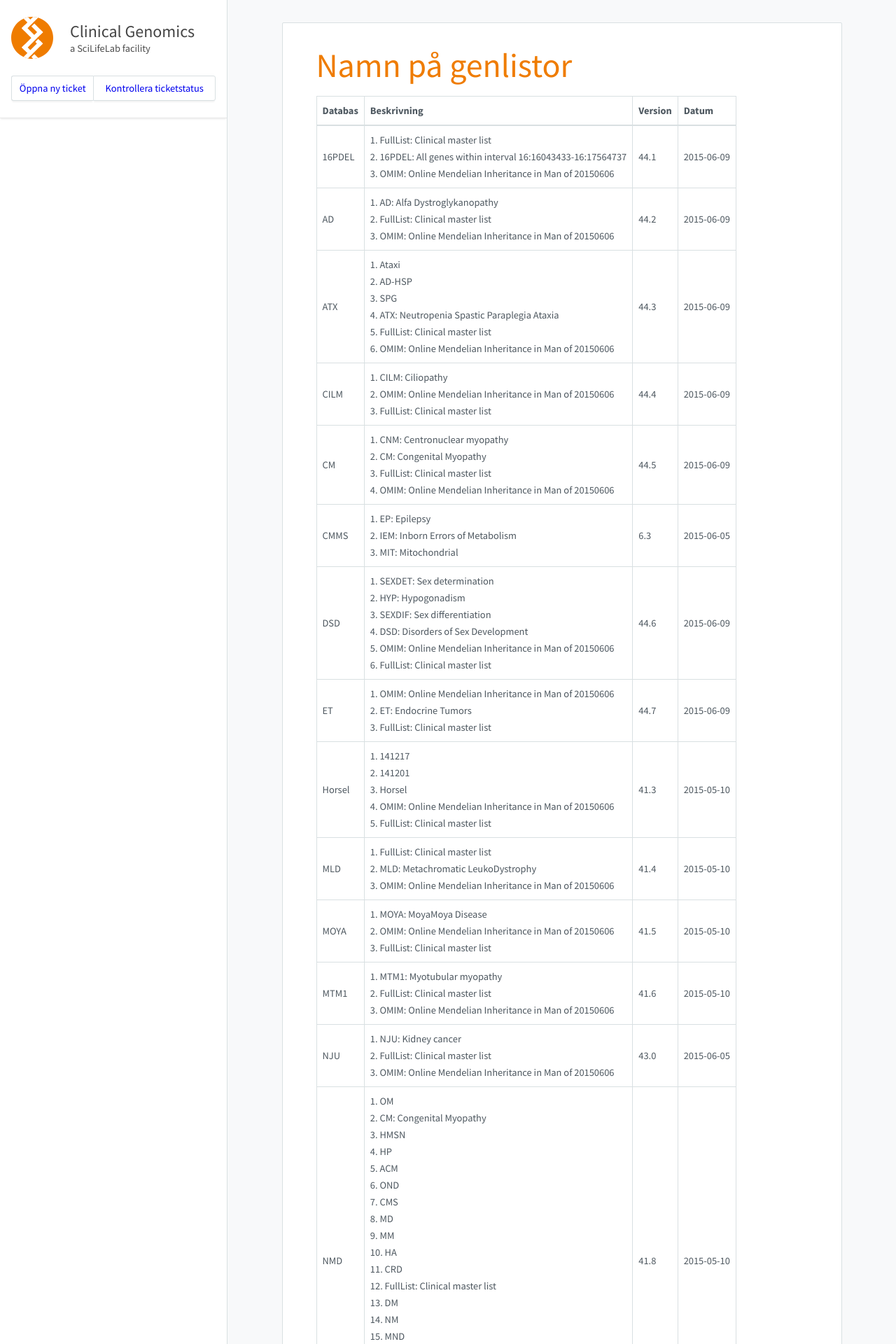
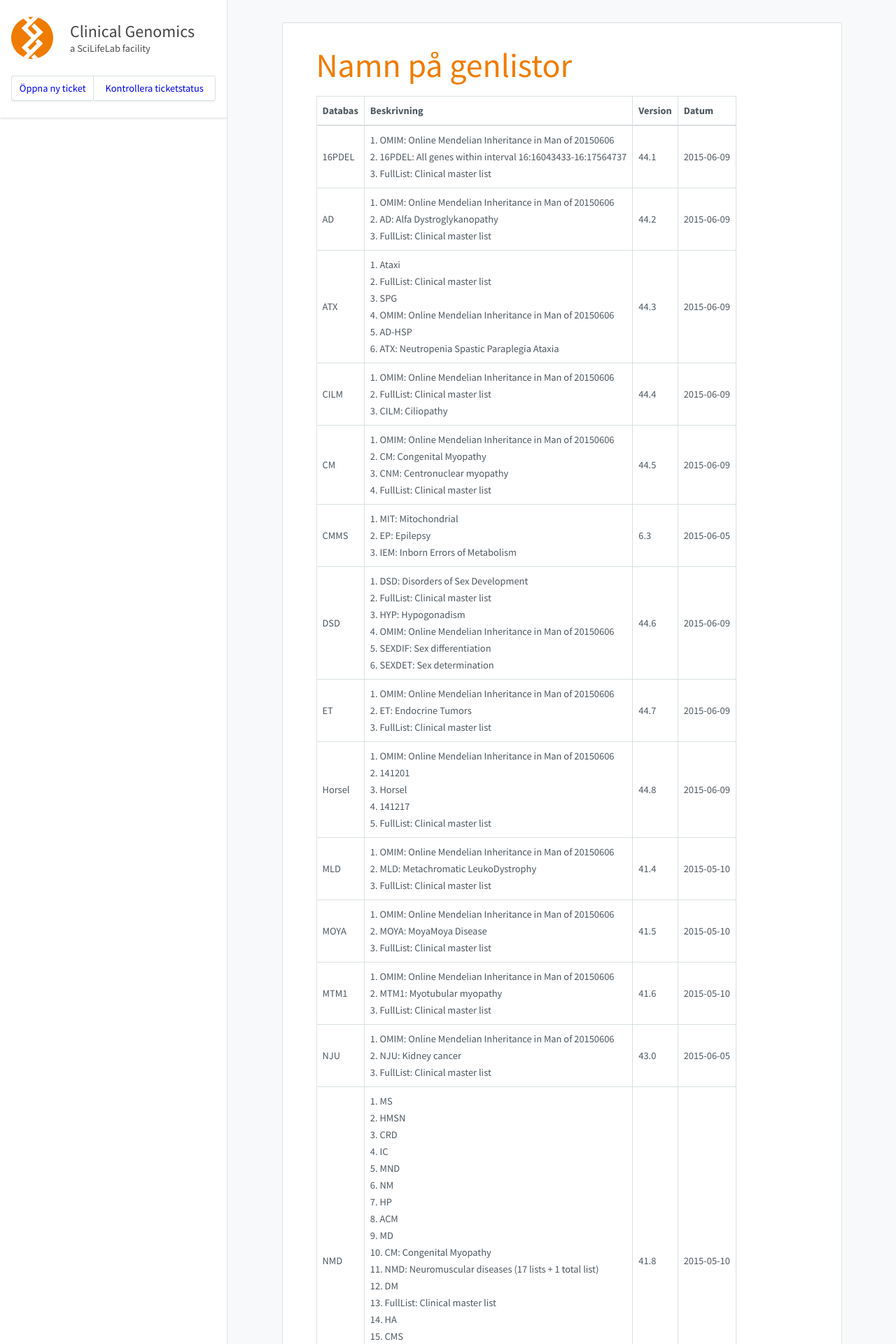
Before and after one commit to Clinical-Genomics/clinical-genomics.github.io, a Jekyll site: the page built from _pages/namnpagenlistor.md, in a window 1280 px wide. Shown: the top 1920 px of the page at 70% size. Built offline with Jekyll 4.4.1, drawn with Linux system fonts in a browser that asks for light colours; nearby versions of some CDN libraries; some of the changed text lies outside the part shown.

Commit message:
Update to cust002-Horsel.txt

```diff
--- a/_pages/namnpagenlistor.md
+++ b/_pages/namnpagenlistor.md
@@ -8,24 +8,24 @@
 
 |Databas|Beskrivning|Version|Datum|
 |---|---|---|---|
-|16PDEL|1. FullList: Clinical master list<br />2. 16PDEL: All genes within interval 16:16043433-16:17564737<br />3. OMIM: Online Mendelian Inheritance in Man of 20150606<br />|44.1|2015-06-09|
-|AD|1. AD: Alfa Dystroglykanopathy<br />2. FullList: Clinical master list<br />3. OMIM: Online Mendelian Inheritance in Man of 20150606<br />|44.2|2015-06-09|
-|ATX|1. Ataxi<br />2. AD-HSP<br />3. SPG<br />4. ATX: Neutropenia Spastic Paraplegia Ataxia<br />5. FullList: Clinical master list<br />6. OMIM: Online Mendelian Inheritance in Man of 20150606<br />|44.3|2015-06-09|
-|CILM|1. CILM: Ciliopathy<br />2. OMIM: Online Mendelian Inheritance in Man of 20150606<br />3. FullList: Clinical master list<br />|44.4|2015-06-09|
-|CM|1. CNM: Centronuclear myopathy<br />2. CM: Congenital Myopathy<br />3. FullList: Clinical master list<br />4. OMIM: Online Mendelian Inheritance in Man of 20150606<br />|44.5|2015-06-09|
-|CMMS|1. EP: Epilepsy<br />2. IEM: Inborn Errors of Metabolism<br />3. MIT: Mitochondrial<br />|6.3|2015-06-05|
-|DSD|1. SEXDET: Sex determination<br />2. HYP: Hypogonadism<br />3. SEXDIF: Sex differentiation<br />4. DSD: Disorders of Sex Development<br />5. OMIM: Online Mendelian Inheritance in Man of 20150606<br />6. FullList: Clinical master list<br />|44.6|2015-06-09|
+|16PDEL|1. OMIM: Online Mendelian Inheritance in Man of 20150606<br />2. 16PDEL: All genes within interval 16:16043433-16:17564737<br />3. FullList: Clinical master list<br />|44.1|2015-06-09|
+|AD|1. OMIM: Online Mendelian Inheritance in Man of 20150606<br />2. AD: Alfa Dystroglykanopathy<br />3. FullList: Clinical master list<br />|44.2|2015-06-09|
+|ATX|1. Ataxi<br />2. FullList: Clinical master list<br />3. SPG<br />4. OMIM: Online Mendelian Inheritance in Man of 20150606<br />5. AD-HSP<br />6. ATX: Neutropenia Spastic Paraplegia Ataxia<br />|44.3|2015-06-09|
+|CILM|1. OMIM: Online Mendelian Inheritance in Man of 20150606<br />2. FullList: Clinical master list<br />3. CILM: Ciliopathy<br />|44.4|2015-06-09|
+|CM|1. OMIM: Online Mendelian Inheritance in Man of 20150606<br />2. CM: Congenital Myopathy<br />3. CNM: Centronuclear myopathy<br />4. FullList: Clinical master list<br />|44.5|2015-06-09|
+|CMMS|1. MIT: Mitochondrial<br />2. EP: Epilepsy<br />3. IEM: Inborn Errors of Metabolism<br />|6.3|2015-06-05|
+|DSD|1. DSD: Disorders of Sex Development<br />2. FullList: Clinical master list<br />3. HYP: Hypogonadism<br />4. OMIM: Online Mendelian Inheritance in Man of 20150606<br />5. SEXDIF: Sex differentiation<br />6. SEXDET: Sex determination<br />|44.6|2015-06-09|
 |ET|1. OMIM: Online Mendelian Inheritance in Man of 20150606<br />2. ET: Endocrine Tumors<br />3. FullList: Clinical master list<br />|44.7|2015-06-09|
-|Horsel|1. 141217<br />2. 141201<br />3. Horsel<br />4. OMIM: Online Mendelian Inheritance in Man of 20150606<br />5. FullList: Clinical master list<br />|41.3|2015-05-10|
-|MLD|1. FullList: Clinical master list<br />2. MLD: Metachromatic LeukoDystrophy<br />3. OMIM: Online Mendelian Inheritance in Man of 20150606<br />|41.4|2015-05-10|
-|MOYA|1. MOYA: MoyaMoya Disease<br />2. OMIM: Online Mendelian Inheritance in Man of 20150606<br />3. FullList: Clinical master list<br />|41.5|2015-05-10|
-|MTM1|1. MTM1: Myotubular myopathy<br />2. FullList: Clinical master list<br />3. OMIM: Online Mendelian Inheritance in Man of 20150606<br />|41.6|2015-05-10|
-|NJU|1. NJU: Kidney cancer<br />2. FullList: Clinical master list<br />3. OMIM: Online Mendelian Inheritance in Man of 20150606<br />|43.0|2015-06-05|
-|NMD|1. OM<br />2. CM: Congenital Myopathy<br />3. HMSN<br />4. HP<br />5. ACM<br />6. OND<br />7. CMS<br />8. MD<br />9. MM<br />10. HA<br />11. CRD<br />12. FullList: Clinical master list<br />13. DM<br />14. NM<br />15. MND<br />16. IC<br />17. HCM<br />18. MS<br />19. CMD<br />20. NMD: Neuromuscular diseases (17 lists + 1 total list)<br />|41.8|2015-05-10|
+|Horsel|1. OMIM: Online Mendelian Inheritance in Man of 20150606<br />2. 141201<br />3. Horsel<br />4. 141217<br />5. FullList: Clinical master list<br />|44.8|2015-06-09|
+|MLD|1. OMIM: Online Mendelian Inheritance in Man of 20150606<br />2. MLD: Metachromatic LeukoDystrophy<br />3. FullList: Clinical master list<br />|41.4|2015-05-10|
+|MOYA|1. OMIM: Online Mendelian Inheritance in Man of 20150606<br />2. MOYA: MoyaMoya Disease<br />3. FullList: Clinical master list<br />|41.5|2015-05-10|
+|MTM1|1. OMIM: Online Mendelian Inheritance in Man of 20150606<br />2. MTM1: Myotubular myopathy<br />3. FullList: Clinical master list<br />|41.6|2015-05-10|
+|NJU|1. OMIM: Online Mendelian Inheritance in Man of 20150606<br />2. NJU: Kidney cancer<br />3. FullList: Clinical master list<br />|43.0|2015-06-05|
+|NMD|1. MS<br />2. HMSN<br />3. CRD<br />4. IC<br />5. MND<br />6. NM<br />7. HP<br />8. ACM<br />9. MD<br />10. CM: Congenital Myopathy<br />11. NMD: Neuromuscular diseases (17 lists + 1 total list)<br />12. DM<br />13. FullList: Clinical master list<br />14. HA<br />15. CMS<br />16. CMD<br />17. HCM<br />18. OND<br />19. MM<br />20. OM<br />|41.8|2015-05-10|
 |OMIM|Online Mendelian Inheritance in Man of 20150606|43.0|2015-06-08|
-|ORO|1. ORO: Oro-facial-digital syndrome<br />2. OMIM: Online Mendelian Inheritance in Man of 20150606<br />3. FullList: Clinical master list<br />|42.0|2015-05-10|
-|PAF1|1. PAF1: RNA polymerase II-associated factor<br />2. FullList: Clinical master list<br />3. OMIM: Online Mendelian Inheritance in Man of 20150606<br />|42.1|2015-05-10|
+|ORO|1. OMIM: Online Mendelian Inheritance in Man of 20150606<br />2. ORO: Oro-facial-digital syndrome<br />3. FullList: Clinical master list<br />|42.0|2015-05-10|
+|PAF1|1. OMIM: Online Mendelian Inheritance in Man of 20150606<br />2. PAF1: RNA polymerase II-associated factor<br />3. FullList: Clinical master list<br />|42.1|2015-05-10|
 |PID|Primary Immune Deficiency|6.2|2015-05-09|
-|SCN|1. SCN: Neutropenia<br />2. FullList: Clinical master list<br />3. OMIM: Online Mendelian Inheritance in Man of 20150606<br />|42.2|2015-05-10|
-|SHANK1|1. SHANK1: SH3 and multiple ankyrin repeat domains 1<br />2. FullList: Clinical master list<br />3. OMIM: Online Mendelian Inheritance in Man of 20150606<br />|42.3|2015-05-10|
-|SKD|1. SKD: Skeletal dysplasia<br />2. FullList: Clinical master list<br />3. OMIM: Online Mendelian Inheritance in Man of 20150606<br />|42.4|2015-05-10|
+|SCN|1. OMIM: Online Mendelian Inheritance in Man of 20150606<br />2. SCN: Neutropenia<br />3. FullList: Clinical master list<br />|42.2|2015-05-10|
+|SHANK1|1. OMIM: Online Mendelian Inheritance in Man of 20150606<br />2. SHANK1: SH3 and multiple ankyrin repeat domains 1<br />3. FullList: Clinical master list<br />|42.3|2015-05-10|
+|SKD|1. OMIM: Online Mendelian Inheritance in Man of 20150606<br />2. SKD: Skeletal dysplasia<br />3. FullList: Clinical master list<br />|42.4|2015-05-10|
```
